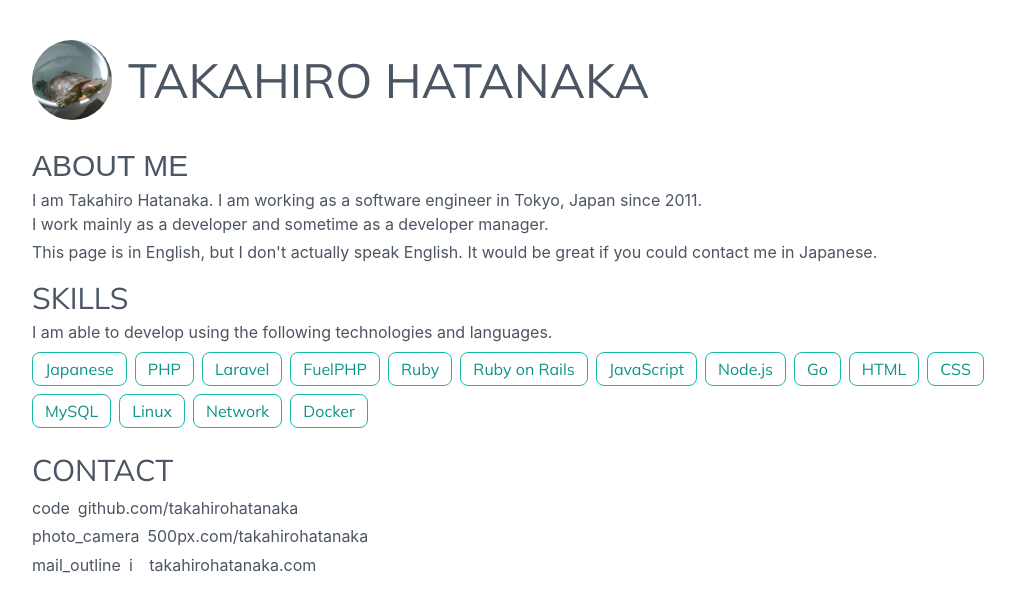
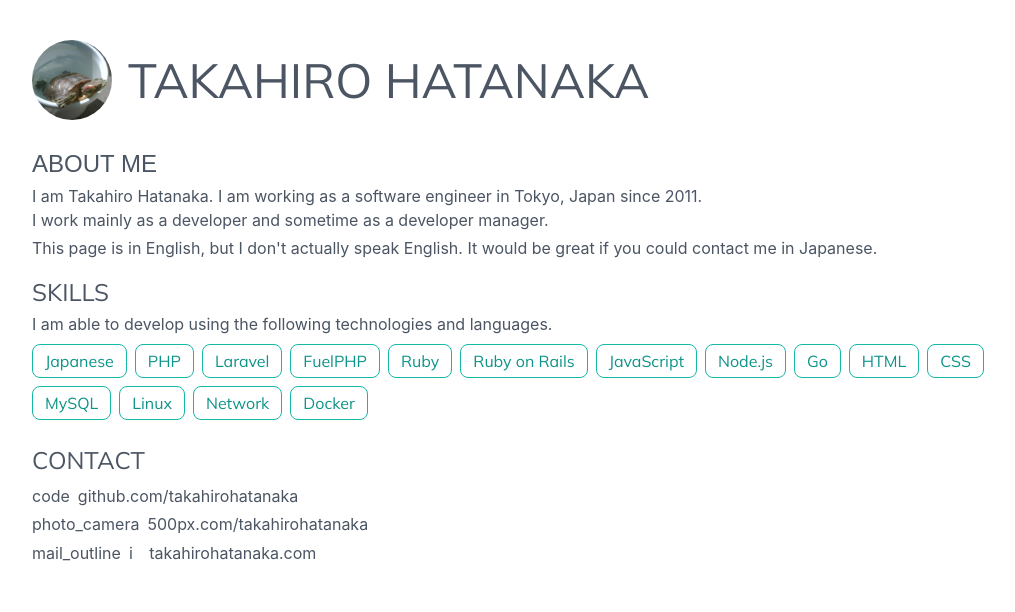
Before and after one commit to takahirohatanaka/takahirohatanaka.com, a Nuxt app: page / in a window 1280 px wide. Shown: the top 612 px of the page, without its empty margins (96-1111 px from the left). Built offline with nearby package versions, Linux system fonts and the light colour scheme.

Commit message:
update font size

```diff
--- a/components/About.vue
+++ b/components/About.vue
@@ -1,7 +1,7 @@
 <template>
   <div>
     <section>
-      <h1 class="text-3xl uppercase">About me</h1>
+      <h1 class="text-2xl uppercase">About me</h1>
       <div class="my-1">
         <p>
           I am Takahiro Hatanaka. I am working as a software engineer in Tokyo,
--- a/components/Contact.vue
+++ b/components/Contact.vue
@@ -1,7 +1,7 @@
 <template>
   <div>
     <section>
-      <h1 class="text-3xl uppercase">Contact</h1>
+      <h1 class="text-2xl uppercase">Contact</h1>
       <div class="my-2">
         <ul>
           <li class="flex items-center mb-1">
--- a/components/SkillList.vue
+++ b/components/SkillList.vue
@@ -1,7 +1,7 @@
 <template>
   <div>
     <section>
-      <h1 class="text-3xl uppercase">Skills</h1>
+      <h1 class="text-2xl uppercase">Skills</h1>
       <p class="mt-1">
         I am able to develop using the following technologies and languages.
       </p>
```
